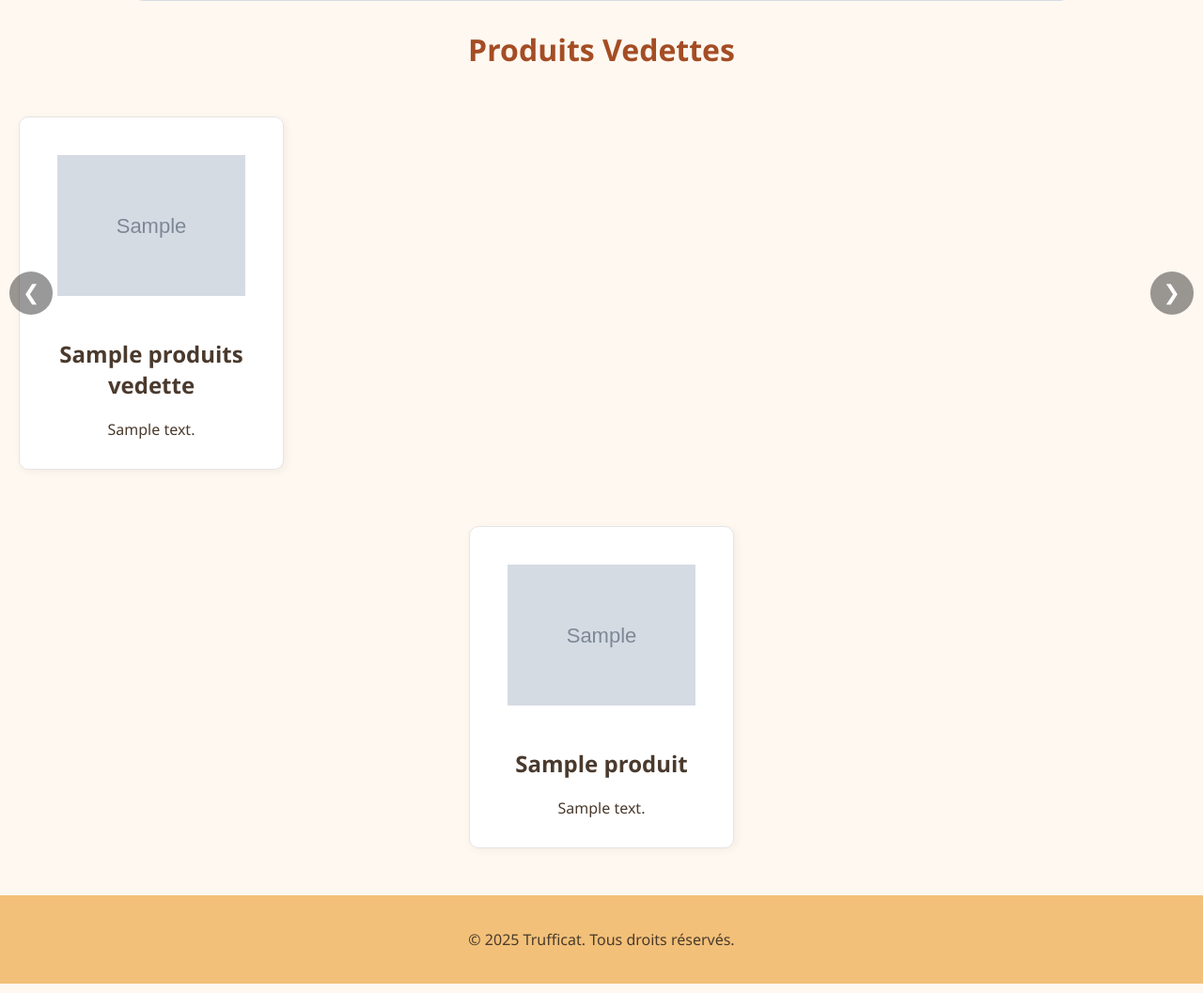
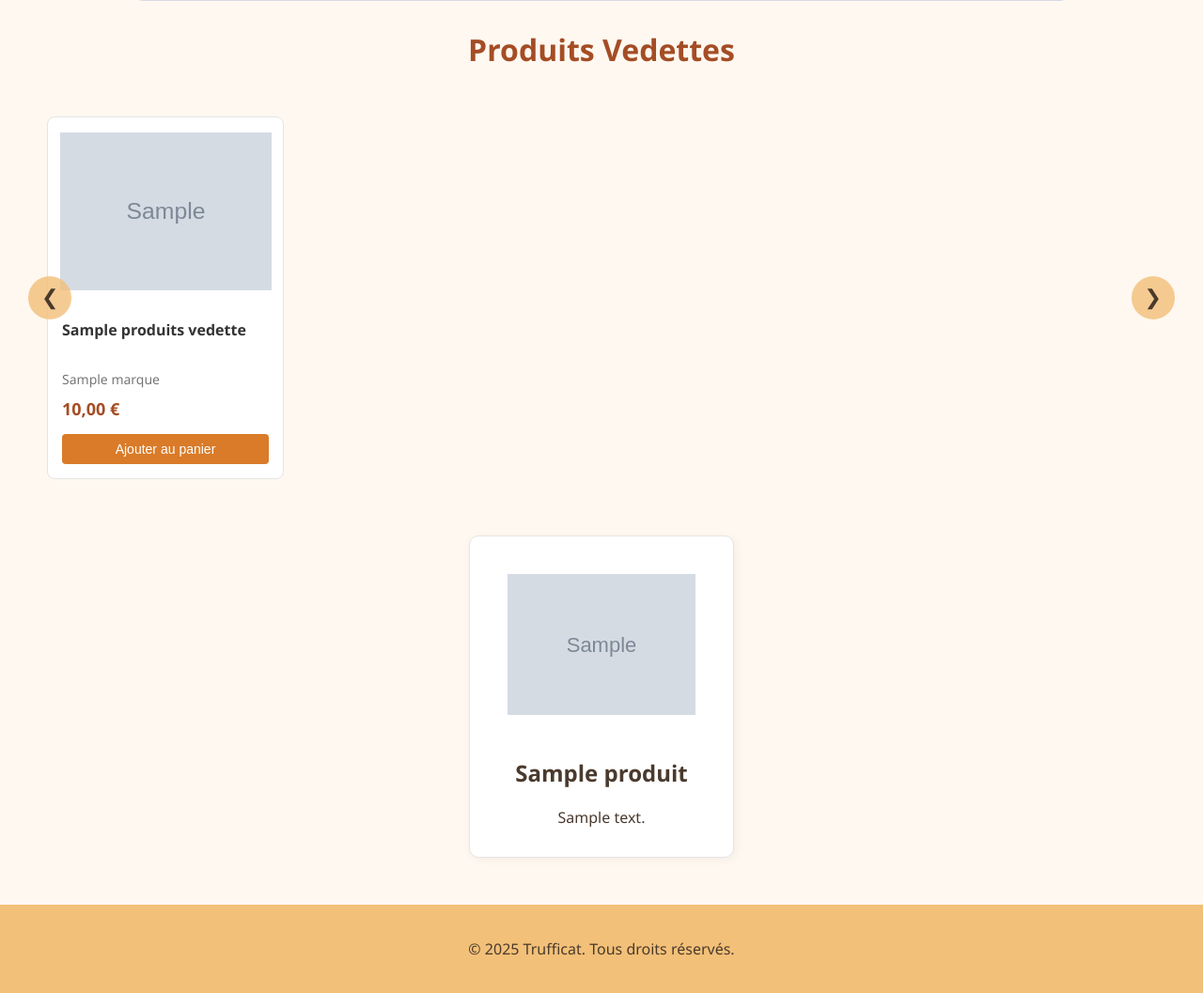
Before and after one commit to Marion1330/trufficat, a CodeIgniter 4 app: the page made by app/Views/VueAccueil.php in a window 1280 px wide; the page is wider, and only the part inside the window is pictured. Shown: the part 709-1766 px from the top of that part at 94% size. Run offline with PHP 8.4 and a stand-in for CodeIgniter, Linux system fonts and the light colour scheme; the template is opened without the code that fills it: most values are stand-ins (such as "Sample title", 1, 10 or a date in 2020); grey boxes marked "Sample" are stand-in pictures; some libraries are stand-ins or nearby versions.

Commit message:
style css produits

```diff
--- a/app/Views/VueAccueil.php
+++ b/app/Views/VueAccueil.php
@@ -19,17 +19,39 @@
 </div>
 
 <h2 class="titre-accueil">Produits Vedettes</h2>
-<div class="carrousel-wrapper">
+<div class="carrousel-container">
     <button class="carrousel-btn left">&#10094;</button>
     <div class="carrousel">
         <?php if (!empty($produitsVedettes)): ?>
             <?php foreach ($produitsVedettes as $produit): ?>
-                <div class="carte <?= esc($produit['animal']) ?>">
-                    <?php if (!empty($produit['image'])): ?>
-                        <img src="<?= base_url('images/' . esc($produit['image'])) ?>" alt="<?= esc($produit['nom']) ?>" class="produit-img">
-                    <?php endif; ?>
-                    <h2><?= esc($produit['nom']) ?></h2>
-                    <p><?= esc($produit['description']) ?></p>
+                <div class="product-card <?= esc($produit['animal']) ?>">
+                    <a href="<?= base_url('produits/detail/' . $produit['id']) ?>" class="product-link">
+                        <div class="product-image">
+                            <?php if (!empty($produit['image'])): ?>
+                                <img src="<?= base_url('images/' . esc($produit['image'])) ?>" alt="<?= esc($produit['nom']) ?>">
+                            <?php else: ?>
+                                <img src="<?= base_url('images/placeholder.png') ?>" alt="Image non disponible">
+                            <?php endif; ?>
+                        </div>
+
+                        <div class="product-info">
+                            <h2 class="product-title"><?= esc($produit['nom']) ?></h2>
+
+                            <?php if (!empty($produit['marque'])): ?>
+                                <p class="product-brand"><?= esc($produit['marque']) ?></p>
+                            <?php endif; ?>
+
+                            <p class="product-price">
+                                <strong><?= number_format($produit['prix'], 2, ',', ' ') ?> €</strong>
+                            </p>
+                        </div>
+                    </a>
+
+                    <div class="product-actions">
+                        <button class="btn-add-to-cart" data-product-id="<?= $produit['id'] ?>">
+                            Ajouter au panier
+                        </button>
+                    </div>
                 </div>
             <?php endforeach; ?>
         <?php else: ?>
@@ -38,6 +60,207 @@
     </div>
     <button class="carrousel-btn right">&#10095;</button>
 </div>
+
+<style>
+/* Styles pour le carrousel de produits vedettes */
+.carrousel-container {
+    position: relative;
+    width: 100%;
+    max-width: 1200px;
+    margin: 30px auto;
+    padding: 0 20px;
+}
+
+.carrousel {
+    display: flex;
+    padding: 20px 10px;
+    gap: 15px;
+    overflow-x: auto;
+    scroll-behavior: smooth;
+    scrollbar-width: none;
+    -webkit-overflow-scrolling: touch;
+}
+
+.carrousel::-webkit-scrollbar {
+    display: none;
+}
+
+.carrousel .product-card {
+    flex: 0 0 auto;
+    width: 250px;
+    border: 1px solid #e5e5e5;
+    border-radius: 8px;
+    overflow: hidden;
+    transition: transform 0.3s ease, box-shadow 0.3s ease;
+    background-color: white;
+}
+
+.carrousel .chien {
+    background-color: #FFE8C6;
+}
+
+.carrousel .chat {
+    background-color: #FDD4B0;
+}
+
+.carrousel .product-card:hover {
+    transform: translateY(-5px);
+    box-shadow: 0 5px 15px rgba(0,0,0,0.1);
+}
+
+.carrousel .product-link {
+    text-decoration: none;
+    color: inherit;
+    display: block;
+}
+
+.carrousel .product-image {
+    height: 200px;
+    display: flex;
+    align-items: center;
+    justify-content: center;
+    overflow: hidden;
+}
+
+/* Fond spécifique pour chaque type d'animal dans l'image */
+.carrousel .chien .product-image {
+    background-color: #FFE8C6;
+}
+
+.carrousel .chat .product-image {
+    background-color: #FDD4B0;
+}
+
+.carrousel .product-image img {
+    max-width: 90%;
+    max-height: 90%;
+    object-fit: contain;
+}
+
+.carrousel .product-info {
+    padding: 15px;
+}
+
+.carrousel .product-title {
+    font-size: 16px;
+    margin: 0 0 5px;
+    color: #333;
+    height: 40px;
+    overflow: hidden;
+    display: -webkit-box;
+    -webkit-line-clamp: 2;
+    -webkit-box-orient: vertical;
+}
+
+.carrousel .product-brand {
+    font-size: 14px;
+    color: #777;
+    margin-bottom: 10px;
+}
+
+.carrousel .product-price {
+    color: #A44D25;
+    font-size: 18px;
+    margin: 0;
+}
+
+.carrousel .product-actions {
+    padding: 0 15px 15px;
+}
+
+.carrousel .btn-add-to-cart {
+    width: 100%;
+    padding: 8px 15px;
+    background-color: #D97B29;
+    color: white;
+    border: none;
+    border-radius: 4px;
+    cursor: pointer;
+    font-size: 14px;
+    transition: background-color 0.3s;
+}
+
+.carrousel .btn-add-to-cart:hover {
+    background-color: #B45B19;
+}
+
+/* Styles pour les boutons du carrousel */
+.carrousel-btn {
+    position: absolute;
+    top: 50%;
+    transform: translateY(-50%);
+    background: rgba(242, 192, 120, 0.8);
+    color: #4A3A2D;
+    border: none;
+    padding: 10px 14px;
+    cursor: pointer;
+    z-index: 10;
+    font-size: 22px;
+    border-radius: 50%;
+    transition: background 0.3s;
+}
+
+.carrousel-btn:hover {
+    background: rgba(167, 123, 41, 0.9);
+}
+
+.carrousel-btn.left {
+    left: 10px;
+}
+
+.carrousel-btn.right {
+    right: 10px;
+}
+
+@media (max-width: 768px) {
+    .carrousel {
+        gap: 10px;
+    }
+
+    .carrousel .product-card {
+        width: 220px;
+    }
+
+    .carrousel .product-image {
+        height: 180px;
+    }
+}
+</style>
+
+<script>
+document.addEventListener('DOMContentLoaded', function() {
+    // Gestion de l'ajout au panier
+    const addToCartButtons = document.querySelectorAll('.btn-add-to-cart');
+    addToCartButtons.forEach(button => {
+        button.addEventListener('click', function(e) {
+            e.preventDefault();
+            const productId = this.getAttribute('data-product-id');
+
+            // Ajouter au panier via AJAX (à implémenter)
+            alert('Produit ajouté au panier !');
+        });
+    });
+
+    // Scroll horizontal du carrousel avec les boutons
+    const carrousel = document.querySelector('.carrousel');
+    const leftBtn = document.querySelector('.carrousel-btn.left');
+    const rightBtn = document.querySelector('.carrousel-btn.right');
+
+    leftBtn.addEventListener('click', () => {
+        carrousel.scrollBy({
+            left: -300,
+            behavior: 'smooth'
+        });
+    });
+
+    rightBtn.addEventListener('click', () => {
+        carrousel.scrollBy({
+            left: 300,
+            behavior: 'smooth'
+        });
+    });
+});
+</script>
 
 <div class="produits">
     <?php foreach ($produits as $produit): ?>
```
Also changed, not shown: app/Controllers/Accueil.php (+25 -11 lines), app/Views/produits/liste.php (+25 -8 lines).
